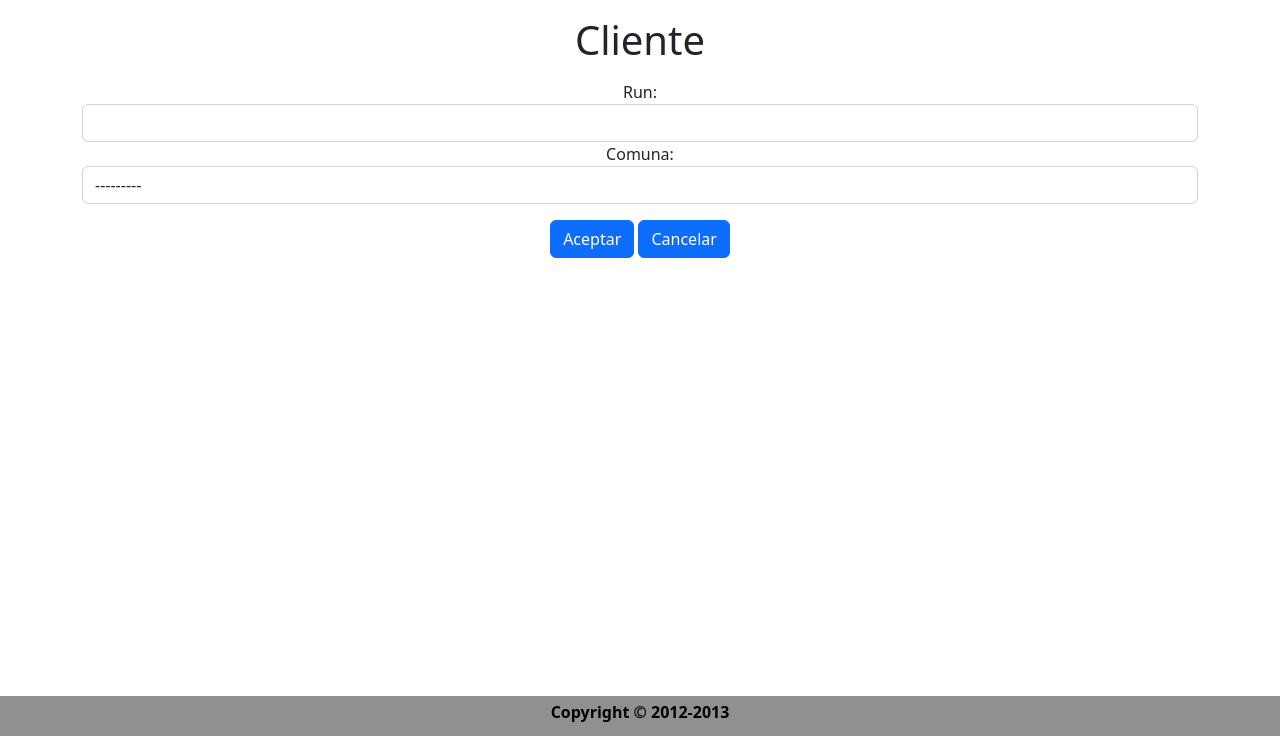
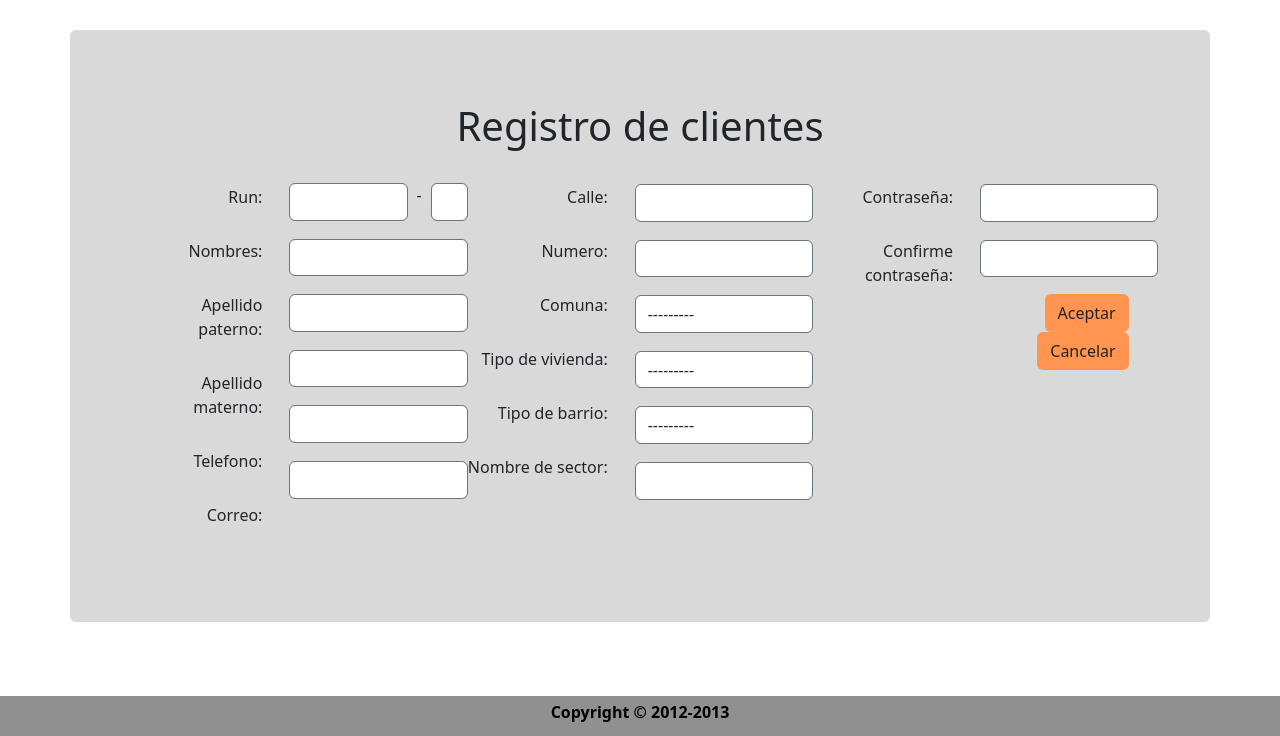
Before and after one commit to JeanGeros/Portafolio-Ingenieria, a Django app: page /registro_cliente/ in a window 1280 px wide. Shown: the part 64-800 px from the top of the page. Run offline with Django 3.2, Linux system fonts and the light colour scheme; data that the repository does not hold is empty; some libraries are stand-ins or nearby versions.

Commit message:
Modificacion de base de datos, avance de registro de clientes

```diff
--- a/src/static/css/layout.css
+++ b/src/static/css/layout.css
@@ -11,7 +11,7 @@
 }
 
 footer {
-    position: absolute;
+    position: fixed;
     bottom: 0;
     width: 100%;
     height: 40px;
--- /dev/null
+++ b/src/static/css/registro_clientes.css
@@ -0,0 +1,49 @@
+.input {
+    width: 120%;
+    height: 10%;
+}
+
+.label {
+    padding: 15px;
+}
+
+.input {
+    margin-top: 18px;
+    margin-bottom: 17px;
+}
+
+.caja {
+    padding: 5%;
+    margin-top: 30px;
+    margin-bottom: 10px;
+    background-color: #D9D9D9;
+}
+
+.textos {
+    width: 15%;
+}
+
+.btn {
+    background-color: #FF9550!important;
+}
+
+.input-dv {
+    width: 25%;
+}
+
+.input-run {
+    width: 100%;
+}
+
+.run {
+    margin-top: 17px;
+    margin-bottom: 17px;
+    display: flex;
+    height: 10%;
+    width: 120%;
+}
+
+.guion {
+    padding-left: 5%;
+    padding-right: 5%;
+}
--- a/src/templates/usuarios/registro_clientes.html
+++ b/src/templates/usuarios/registro_clientes.html
@@ -3,24 +3,71 @@
 {% load static %}
 
 {% block content %}
-    <!-- <link rel="stylesheet" href="{% static 'css/index.css' %}"> -->
+    <link rel="stylesheet" href="{% static 'css/registro_clientes.css' %}">
 
-    <div class="text-center">
-        <form method="post" action="" class="p-3">
+    <div class="container text-end caja rounded">
+
+        <h1 class="text-center p-2">Registro de clientes</h1>
+
+        <form method="post" action="" class="">
             {% csrf_token %}
-            <div class="container">
-                <h1 class="text-center pb-2">Cliente</h1>
-                <div class="form-group pb-3">
-                    <label for="run" class="txt_negrita">Run:</label>
-                    {% render_field form1.runcuerpo class="form-control"%}
-                    <label for="comuna" class="txt_negrita">Comuna:</label>
-                    {% render_field form2.comunaid class="form-control"%}
+
+                <div class="form-group row pb-3">
+                    <div class="col-md-2 mt-1 textos p-0">
+                        <label for="run" class="txt_negrita label">Run:</label><br>
+
+                        <label for="run" class="txt_negrita label">Nombres:</label><br>
+                        <label for="run" class="txt_negrita label">Apellido paterno:</label><br>
+                        <label for="run" class="txt_negrita label">Apellido materno:</label><br>
+                        <label for="run" class="txt_negrita label">Telefono:</label><br>
+                        <label for="comuna" class="txt_negrita label">Correo:</label><br>
+                    </div>
+                    <div class="col-md-2">
+                        <div class="run">
+                            {% render_field form1.runcuerpo class="form-control border border-secondary input-run" name="run_cuerpo"%}
+                            <label for="run" class="txt_negrita guion">-</label>
+                            {% render_field form1.dv class="form-control input-dv border border-secondary" name="dv"%}
+                        </div>
+
+                        {% render_field form1.nombres class="form-control input border border-secondary" name="nombres" %}
+                        {% render_field form1.apellidopaterno class="form-control input border border-secondary" name="apellido_paterno" %}
+                        {% render_field form1.apellidomaterno class="form-control input border border-secondary" name="apellido_materno" %}
+                        {% render_field form1.telefono class="form-control input border border-secondary" name="telefono" %}
+                        {% render_field form3.email class="form-control input border border-secondary" name="email" %}
+                    </div>
+
+                    <div class="col-md-2 mt-1 p-0">
+                        <label for="comuna" class="txt_negrita label">Calle:</label><br>
+                        <label for="comuna" class="txt_negrita label">Numero:</label><br>
+                        <label for="comuna" class="txt_negrita label">Comuna:</label><br>
+                        <label for="comuna" class="txt_negrita label">Tipo de vivienda:</label><br>
+                        <label for="comuna" class="txt_negrita label">Tipo de barrio:</label><br>
+                        <label for="comuna" class="txt_negrita label">Nombre de sector:</label><br>
+
+                    </div>
+                    <div class="col-md-2">
+                        {% render_field form2.calle class="form-control input border border-secondary" name="calle" %}
+                        {% render_field form2.numero class="form-control input border border-secondary" name="numero" %}
+                        {% render_field form2.comunaid class="form-control input border border-secondary" name="comuna_id" %}
+                        {% render_field form2.tipoviviendaid class="form-control input border border-secondary" name="tipo_vivienda_id" %}
+                        {% render_field form2.tipobarrioid class="form-control input border border-secondary" name="tipo_barrio_id" %}
+                        {% render_field form2.nombresector class="form-control input border border-secondary" name="nombre_sector" %}
+                    </div>
+                    <div class="col-md-2 mt-1 p-0">
+                        <label for="precio" class="txt_negrita label">Contraseña:</label><br>
+                        <label for="precio" class="txt_negrita label">Confirme contraseña:</label><br>
+                    </div>
+                    <div class="col-md-2">
+                        <input class="form-control input border border-secondary" type="text" name="contraseña"/>
+                        <input class="form-control input border border-secondary" type="text" name="confirme_contraseña"/>
+                        <button type="submit" id="boton_aceptar" class="btn">Aceptar</button>
+                        <a href="" type="submit" class="btn">Cancelar</a>
+                    </div>
 
                 </div>
 
-                <button type="submit" id="boton_aceptar" class="btn btn-primary">Aceptar</button>
-                <a href="" type="submit" class="btn btn-primary">Cancelar</a>
-            </div>
+
+
         </form>
     </div>
 
--- a/src/views.py
+++ b/src/views.py
@@ -3,7 +3,7 @@
 from src.forms import (
     FormClienteNormal1, FormClienteNormal2, FormClienteNormal3,
 )
-
+from .models import Persona, Direccion, Usuario
 
 def Index(request):
 
@@ -15,6 +15,52 @@
     form2 = FormClienteNormal2()
     form3 = FormClienteNormal3()
 
+    if request.method == 'POST':
+
+        run_cuerpo = request.POST.get('run_cuerpo')
+        dv = request.POST.get('dv')
+        nombres = request.POST.get('nombres')
+        apellido_paterno = request.POST.get('apellido_paterno')
+        apellido_materno = request.POST.get('apellido_materno')
+        telefono = request.POST.get('telefono')
+        email = request.POST.get('email')
+        calle = request.POST.get('calle')
+        numero = request.POST.get('numero')
+        comuna_id = request.POST.get('comuna_id')
+        tipo_vivienda_id = request.POST.get('tipo_vivienda_id')
+        tipo_barrio_id = request.POST.get('tipo_barrio_id')
+        nombre_sector = request.POST.get('nombre_sector')
+        contraseña = request.POST.get('contraseña')
+
+        # Estado activo = 1 e inactivo = 2
+        persona = Persona.objects.create(
+            runcuerpo = run_cuerpo,
+            dv = dv,
+            apellidopaterno = apellido_paterno,
+            apellidomaterno = apellido_materno,
+            nombres = nombres,
+            telefono = telefono,
+            estadoid = 1
+        )
+        persona.save()
+
+        direccion = Direccion.objects.create(
+            calle = calle,
+            numero = numero,
+            comunaid = comuna_id,
+            tipoviviendaid = tipo_vivienda_id,
+            tipobarrioid = tipo_barrio_id,
+            nombresector = nombre_sector
+        )
+        direccion.save()
+
+        usuario = Usuario.objects.create(
+            email = email,
+            password = contraseña,
+            rol = 4
+        )
+        usuario.save()
+
     context = {
         'form1': form1,
         'form2': form2,
```
Also changed, not shown: src/admin.py (+9 -7 lines), src/models.py (+93 -15 lines), src/migrations/0002_auto_20220821_2028.py (added).
